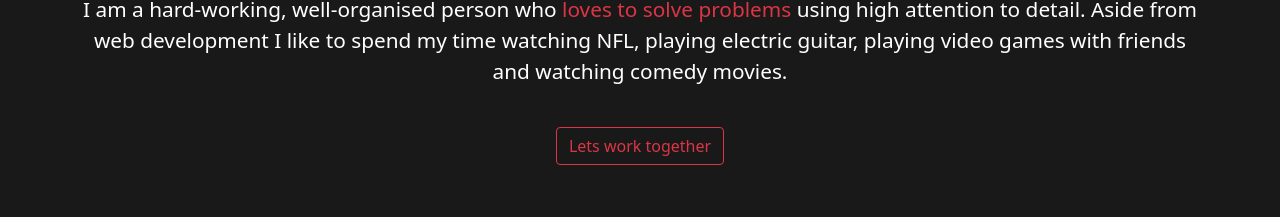
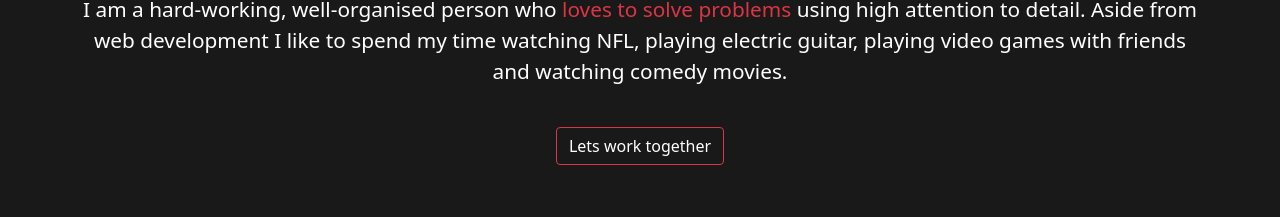
Before and after one commit to Jonathan-Challenger/Portfolio_React, a React (Create React App) app in the folder portfolio/: page / in a window 1280 px wide. Shown: the part 1334-1551 px from the top of the page. Built offline with nearby package versions, Linux system fonts and the light colour scheme.

Commit message:
add link to contact

```diff
--- a/portfolio/src/components/About.js
+++ b/portfolio/src/components/About.js
@@ -30,7 +30,7 @@ const About = () => {
             with friends and watching comedy movies.
           </p>
           <Button color='danger' outline className='my-4'>
-            Lets work together
+            <a href='#contact'>Lets work together</a>
           </Button>
         </div>
       </Container>
```
